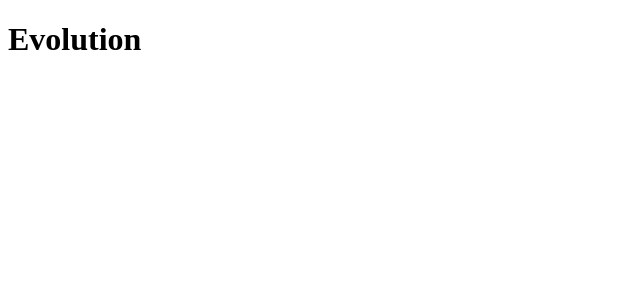
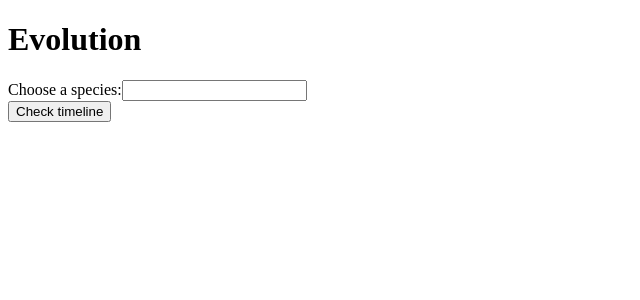
Before and after one commit to CDharmateja/evolutiion-timeline, a Next.js app: page / in a window 1280 px wide. Shown: the top 300 px of the page, without its empty margins (0-640 px from the left). Built offline with nearby package versions, Linux system fonts and the light colour scheme.

Commit message:
feat: HTML in landing page and eslint config

```diff
--- /dev/null
+++ b/components/Search.js
@@ -0,0 +1,25 @@
+import React, {useState} from 'react'
+
+function Search() {
+  // eslint-disable-next-line no-unused-vars
+  const [species, setSpecies] = useState(['Dog', 'Fish', 'Bird'])
+
+  const speciesOptions = species.map(speciesOption => <option key={speciesOption} value={speciesOption} />)
+
+  return (
+    <>
+      <div>
+        <label htmlFor="species-choice">
+          Choose a species:
+        </label>
+        <input list="species" id="species-choice" />
+        <datalist id="species">
+          {speciesOptions}
+        </datalist>
+      </div>
+      <button>Check timeline</button>
+    </>
+  )
+}
+
+export default Search
--- a/package.json
+++ b/package.json
@@ -16,5 +16,9 @@
     "next": "^8.0.3",
     "react": "^16.8.4",
     "react-dom": "^16.8.4"
+  },
+  "devDependencies": {
+    "eslint": "^5.15.3",
+    "eslint-plugin-react": "^7.12.4"
   }
 }
--- a/pages/index.js
+++ b/pages/index.js
@@ -1,10 +1,16 @@
 import React from 'react'
 
 import Header from '../components/Header'
+import Search from '../components/Search'
 
 function Index() {
   return (
-    <Header />
+    <>
+      <Header />
+      <main>
+        <Search />
+      </main>
+    </>
   )
 }
 
```
Also changed, not shown: .eslintrc.json (added), 1 other file (tests, documents, lock files or other folders).
